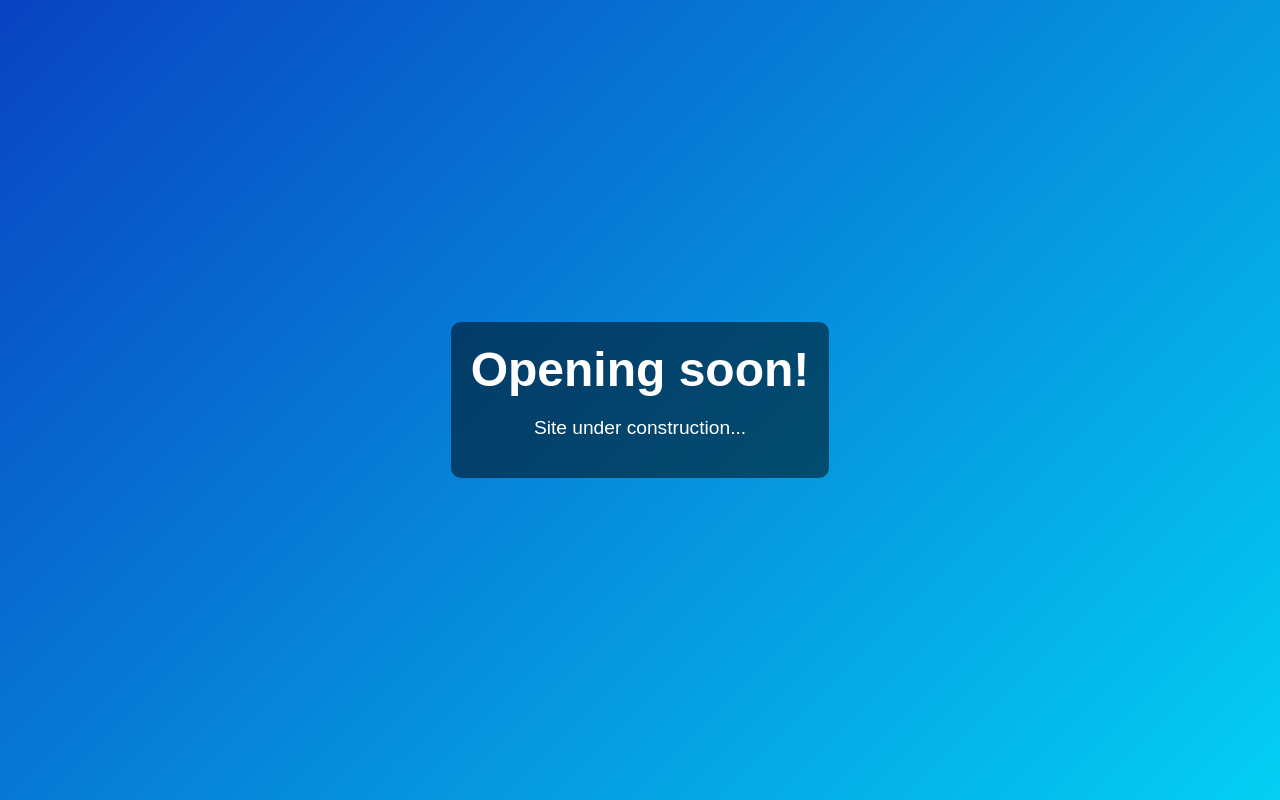
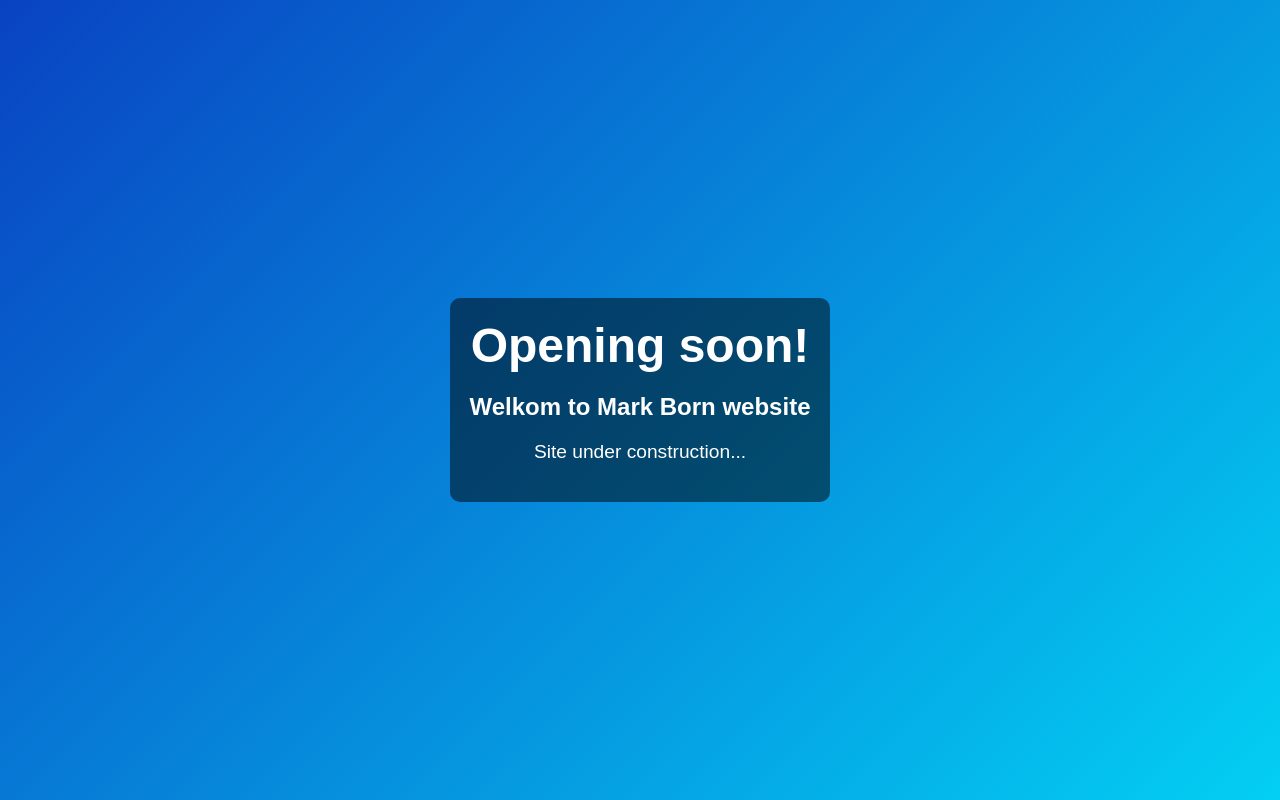
Before and after one commit to bornmark/bornmark.github.io, a plain HTML site: page index.html in a window 1280 px wide. Drawn offline with Linux system fonts and the light colour scheme.

Commit message:
Update index.html

```diff
--- a/index.html
+++ b/index.html
@@ -50,6 +50,7 @@
 <body>
     <div class="container">
         <h1>Opening soon!</h1>
+        <h2>Welkom to Mark Born website</h2>
         <p>Site under construction...</p>
     </div>
 </body>
```
